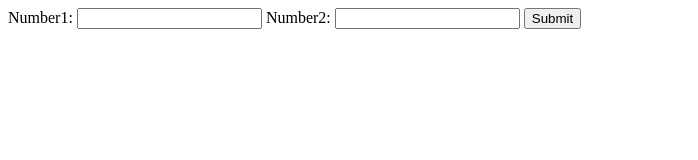
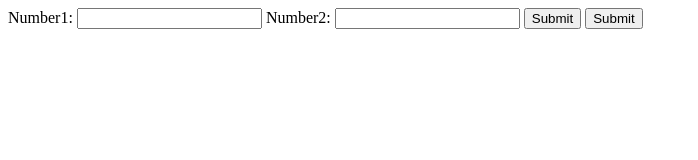
Before and after one commit to 200430116058/Practice_node, a website: page index.html in a window 1280 px wide. Shown: the whole page, without its empty margins (0-698 px from the left). Drawn offline with Linux system fonts and the light colour scheme.

Commit message:
push changes

```diff
--- a/index.html
+++ b/index.html
@@ -11,6 +11,8 @@
       Number1:  <input type = "text" name = "text1">
       Number2:  <input type = "text" name = "text2">
       <button type = "submit" name = "submit">Submit</button>
+      <button type = "submit" name = "submit">Submit</button>
+
     </form>
 </body>
 </html>
```
